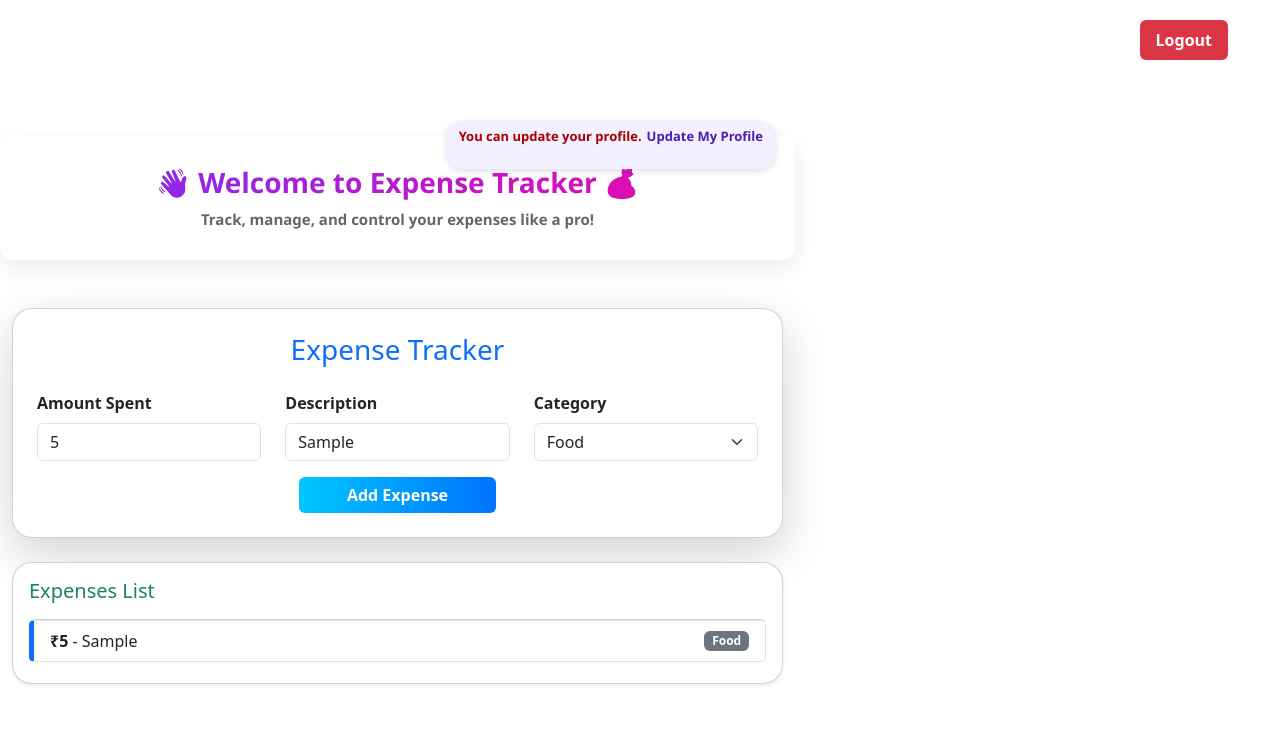
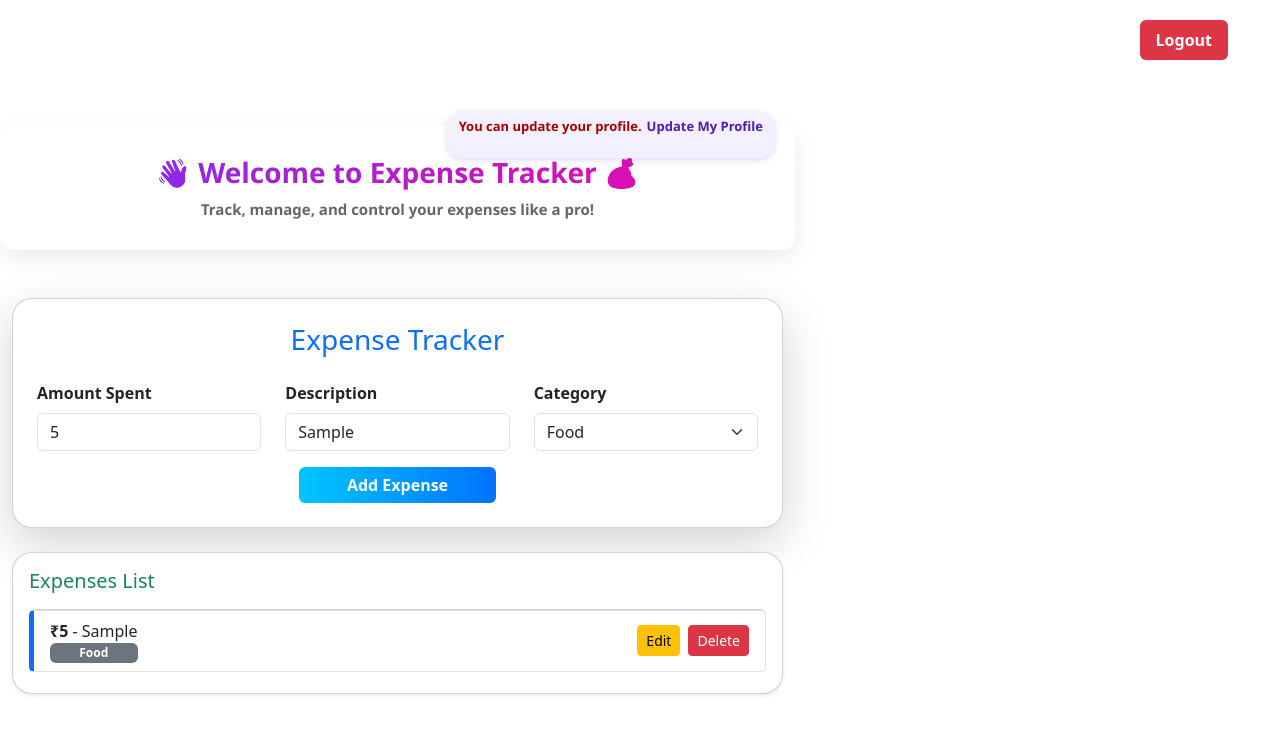
Before and after one commit to Ajay-1502/Expense-Tracker-React-Project, a React (Vite) app: page /home in a window 1280 px wide. Both pictures are taken after typing "5", "Sample" into the empty fields and a click on the button "Add Expense". Shown: the top 734 px of the page. Built offline with nearby package versions, Linux system fonts and the light colour scheme; no server answers; the HTML template or start-up script is replaced by a standard one.

Commit message:
Feat : Developed edit and delete expense feature on both UI and firebase

```diff
--- a/src/components/ExpenseTracker.jsx
+++ b/src/components/ExpenseTracker.jsx
@@ -53,6 +53,39 @@ const ExpenseTracker = () => {
     setFormData({ ...formData, [e.target.name]: e.target.value });
   };
 
+  const deleteExpenseHandler = async (expenseId) => {
+    const response = await fetch(
+      `https://expense-tracker-react-f5b85-default-rtdb.firebaseio.com/expenses/${expenseId}.json`,
+      {
+        method: 'DELETE',
+        headers: {
+          'Content-Type': 'application/json',
+        },
+      }
+    );
+    const data = await response.json();
+    setExpenses((prev) => {
+      return prev.filter((expense) => {
+        return expense.id != expenseId;
+      });
+    });
+    console.log(data);
+  };
+
+  const editExpenseHandler = async (
+    amount,
+    description,
+    category,
+    expenseId
+  ) => {
+    setFormData({
+      amount: amount,
+      description: description,
+      category: category,
+    });
+    await deleteExpenseHandler(expenseId);
+  };
+
   useEffect(() => {
     return async () => {
       try {
@@ -80,7 +113,7 @@ const ExpenseTracker = () => {
         console.log(err.message);
       }
     };
-  }, []);
+  }, [expenses]);
 
   return (
     <Container className="mt-5 expense-container">
@@ -154,8 +187,33 @@ const ExpenseTracker = () => {
               >
                 <div>
                   <strong>₹{exp.amount}</strong> - {exp.description}
+                  <span className="badge bg-secondary d-flex justify-content-center align-items-center ">
+                    {exp.category}
+                  </span>
                 </div>
-                <span className="badge bg-secondary">{exp.category}</span>
+                <div className="d-flex gap-2">
+                  <Button
+                    variant="warning"
+                    size="sm"
+                    onClick={() =>
+                      editExpenseHandler(
+                        exp.amount,
+                        exp.description,
+                        exp.category,
+                        exp.id
+                      )
+                    }
+                  >
+                    Edit
+                  </Button>
+                  <Button
+                    variant="danger"
+                    size="sm"
+                    onClick={() => deleteExpenseHandler(exp.id)}
+                  >
+                    Delete
+                  </Button>
+                </div>
               </li>
             ))}
           </ul>
```
